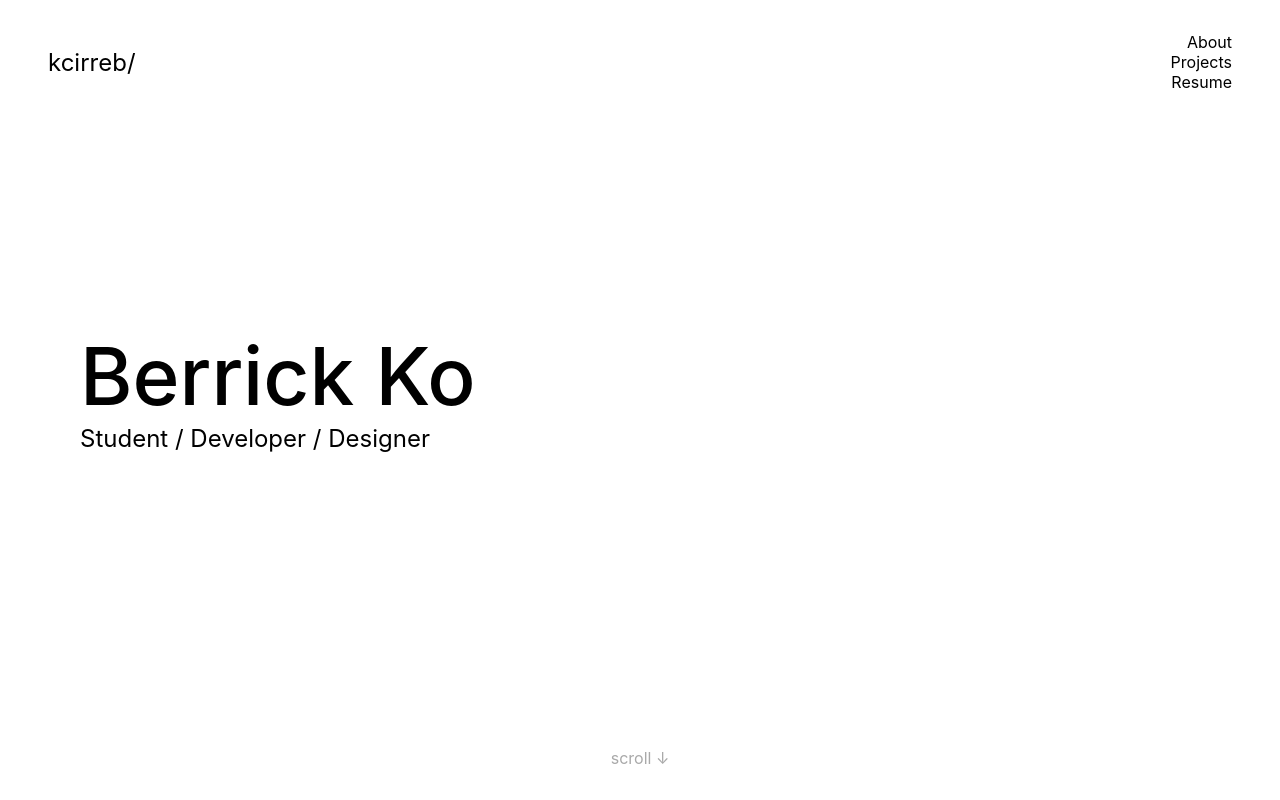
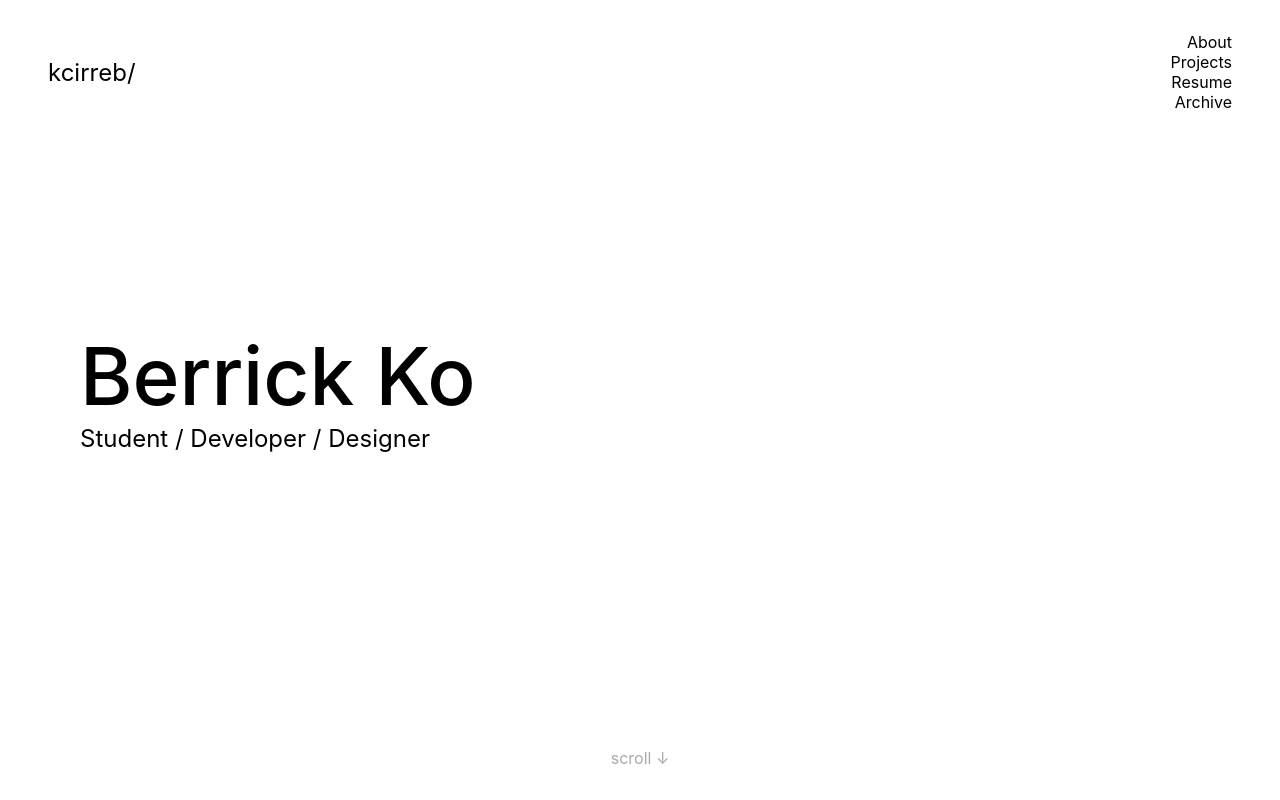
Before and after one commit to kcirreb/kcirreb.github.io, a plain HTML site: page index.html in a window 1280 px wide. Shown: the top 800 px of the page. Drawn offline with Linux system fonts and the light colour scheme.

Commit message:
feat: add design archive link

```diff
--- a/index.html
+++ b/index.html
@@ -30,6 +30,10 @@
               ><a href="/public/ko-berrick-eldridge_resume.pdf" target="_blank"
                 >Resume</a
               >
+            </li>
+            <li class="link">
+              <span class="hidden">↗ </span
+              ><a href="https://kcirreb.crevado.com" target="_blank">Archive</a>
             </li>
           </ul>
         </div>
```
